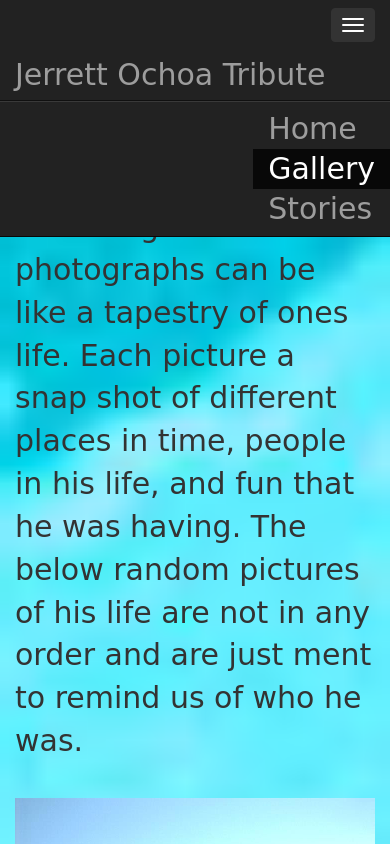
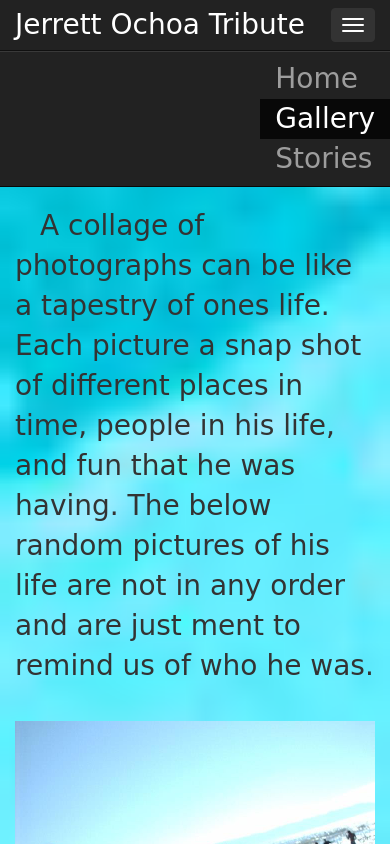
Before and after one commit to Bpedigo/Tribute, a plain HTML site: page gallery.html in a window 390 px wide. Both pictures are taken after a click on the button 353 px from the left and 25 px from the top of the page. Shown: the top 844 px of the page. Drawn offline with nearby package versions, Linux system fonts and the light colour scheme; a web font is replaced by a local one.

Commit message:
fix another issue with a picture being to large and change some styles to mobile view

```diff
--- a/css/styles.css
+++ b/css/styles.css
@@ -10,11 +10,11 @@ body{
 p{
   margin-top: 50px;
   text-indent: 25px;
-  font-size: 30px;
+  font-size: 2em;
 }
 
 li{
-  font-size: 30px;
+  font-size: 2em;
 }
 
 h3{
@@ -23,6 +23,7 @@ h3{
 
 
 footer{
+     font-size: .7em;
      margin-top: 50px;
      text-align: center;
      color: #999;
@@ -33,7 +34,7 @@ footer{
 /*Class tags*/
 
 .navbar-brand{
-  font-size: 30px;
+  font-size: 2em;
 }
 
 .black{
@@ -79,20 +80,6 @@ footer{
 	margin: 10px auto 25px;
 	max-width: 70%;
 }
-
-/*.glyphicon-remove{
-  position:absolute;
-  right: 10px;
-  top: 20%;
-  font-size:15px;
-  color:red;
-  border-radius: 50%;
-}*/
-
-/*.btn{
-  background:rgba(73, 82, 96, .07);
-}*/
-
 
 .redJJO {
   padding-top: 170px;
@@ -234,16 +221,9 @@ footer{
   #overlay img{
     top:7%;
     width: 70%;
-    /*width:0 auto;*/
-    /*max-width: 100%;*/
     left: 16%;
     max-height: 100%;
   }
-
-/*  .glyphicon-remove{
-    top:9%;
-    right: 26%;
-  }*/
 
   p{
     font-size: 20px;
--- a/gallery.html
+++ b/gallery.html
@@ -409,7 +409,7 @@
 		</div>
 		<div class="row">
 			<div class='col-md-4 room'>
-				<img src="imgs/smile j.jpg" class="img-responsive imageGallery" >
+				<img src="imgs/smile.jpg" class="img-responsive imageGallery" >
 			</div>
 			<div class='col-md-4 room'>
 				<img src="imgs/snow jerret.jpg" class="img-responsive imageGallery">
```
Also changed, not shown: imgs/smile.jpg (added), 1 other file.
